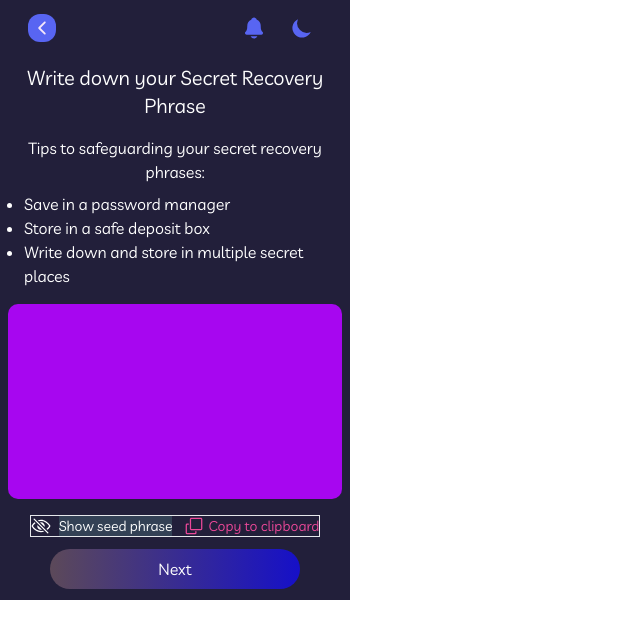
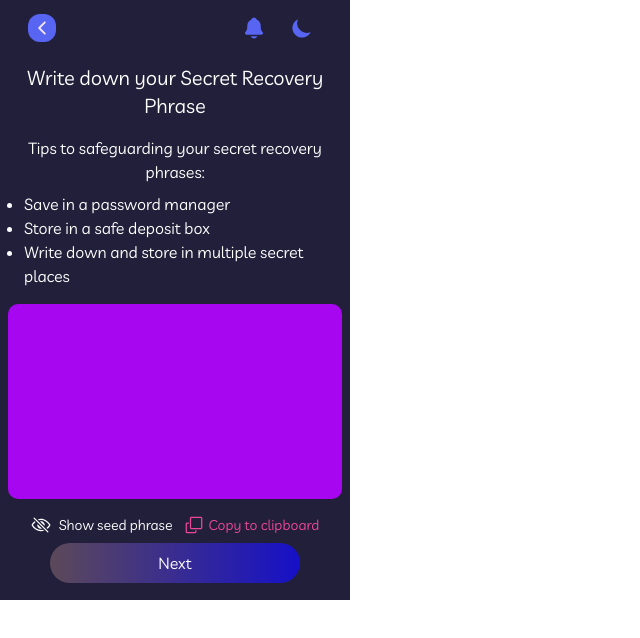
Before and after one commit to devJaja/OnFuse-Wallet, a React (Vite) app: page /#/secret-recovery in a window 1280 px wide. Shown: the top 638 px of the page, without its empty margins (0-640 px from the left). Built offline with nearby package versions, Linux system fonts and the light colour scheme; sample sign-in values are in the browser's storage.

Commit message:
Added secret recovery UI

```diff
--- a/src/pages/SerectRecovery.jsx
+++ b/src/pages/SerectRecovery.jsx
@@ -67,7 +67,7 @@ const SecretRecovery = () => {
           ))}
         </div>
       </div>
-      <div className="flex justify-between items-center w-auto border max-w-[900px] gap-3 mt-4 mb-2">
+      <div className="flex justify-between items-center w-auto max-w-[900px] gap-3 mt-4 mb-2">
         <div className="text-white text-sm flex items-center space-x-2">
           {showPhrase ? (
             <IoEyeOutline
@@ -80,7 +80,7 @@ const SecretRecovery = () => {
               className="cursor-pointer text-xl"
             />
           )}
-          <span className="text-sm bg-slate-700">Show seed phrase</span>
+          <span className="text-sm">Show seed phrase</span>
         </div>
         <div
           className="text-pink-500 text-sm flex items-center space-x-1 cursor-pointer"
@@ -94,7 +94,7 @@ const SecretRecovery = () => {
         </div>
       </div>
       <button
-        className="mt-1 text-white rounded-full py-2 w-[250px] bg-gradient-to-r from-primary-50 to-primary-100 hover:bg-opacity-75"
+        className="mt- text-white rounded-full py-2 w-[250px] bg-gradient-to-r from-primary-50 to-primary-100 hover:bg-opacity-75"
         onClick={handleSecretGuess}
       >
         Next
```
